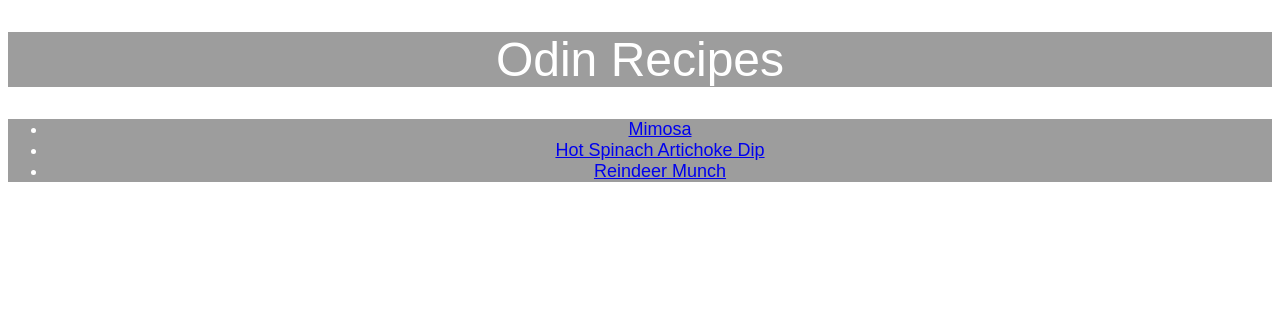
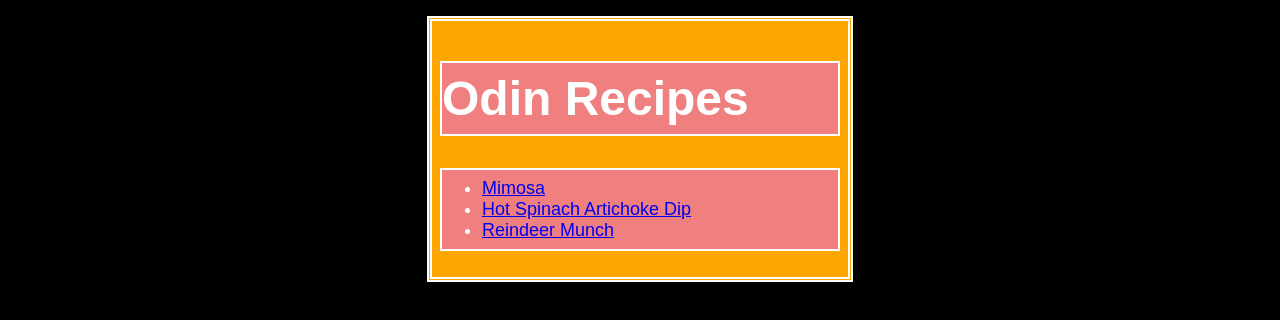
Before and after one commit to Bilalvol1/odin-recipes, a plain HTML site: page index.html in a window 1280 px wide. Drawn offline with Linux system fonts and the light colour scheme.

Commit message:
Do block & inline assignment

```diff
--- a/index.html
+++ b/index.html
@@ -6,11 +6,13 @@
         <link rel="stylesheet" href="styles.css">
     </head>
     <body>
+        <div class="container">
         <h1 class="main title">Odin Recipes</h1>
         <ul class="main">
             <li><a href="./recipes/mimosa.html">Mimosa</a></li>
             <li><a href="./recipes/spinach.html">Hot Spinach Artichoke Dip</a></li>
             <li><a href="./recipes/munch.html">Reindeer Munch</a></li>
         </ul>
+        </div>
     </body>
 </html>
--- a/styles.css
+++ b/styles.css
@@ -1,10 +1,24 @@
+body{
+    background:black;
+}
+.container{
+    background: orange;
+    width: 400px;
+    margin: 16px auto;
+    padding: 8px;
+    border: 5px double white;
+}
 .main {
     color: white;
-    background-color: rgba(0, 0, 0, 0.384);
+    background: lightcoral;
     font-family: Arial, Helvetica, sans-serif;
     font-size: 18px;
-    font-weight: 500;
-    text-align: center;
+    font-weight: 500px;
+    margin 8px auto;
+    border: 2px solid white;
+    padding-top: 8px;
+    padding-bottom: 8px;
+
 }
 
 .title {
```
